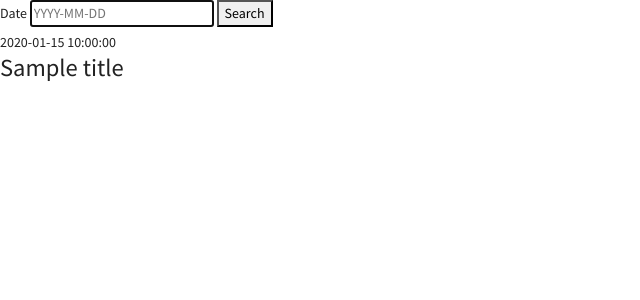
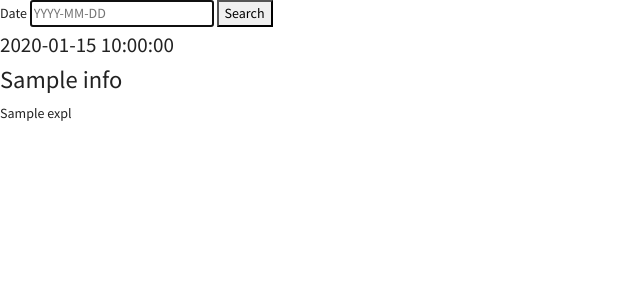
Before and after one commit to celinevalentine/codingcollabs, a Flask app: template templates/index.html in a window 1280 px wide. Shown: the top 300 px of the page, without its empty margins (0-640 px from the left). Run offline with Flask 2, Linux system fonts and the light colour scheme; the template is opened without the code that fills it: most values are stand-ins (such as "Sample title", 1, 10 or a date in 2020); parts of the project's set-up code (start-up, migrations or seed data) failed here and were passed over; some libraries are stand-ins or nearby versions.

Commit message:
image no show

```diff
--- a/app.py
+++ b/app.py
@@ -21,23 +21,25 @@ db.create_all()
 
 API_BASE_URL = "https://api.nasa.gov"
 
-def pic_of_day():
+def pic_of_day(date):
     """get a picture of the day from NASA"""
 
 
-    response = requests.get(f"{API_BASE_URL}/planetary/apod")
-    r = resopnse.json()
-    return r['date']
+    response = requests.get(f"{API_BASE_URL}/planetary/apod?api_key={API_Key}&date={date}")
+    data = response.json()
+    title = data['title']
+    expl = data['explanation']
+    url = data['url']
+    info = {"date":date,"title":title, "expl":expl, "url":url }
+
+    return info
 
 
 
 @app.route('/')
 def homepage():
 
-    response = requests.get(f"{API_BASE_URL}/planetary/apod")
-    title = response.json()['title']
     date = request.args['date']
+    info = pic_of_day(date)
 
-
-
-    return render_template('index.html', date=date, title=title)
+    return render_template('index.html', info=info)
--- a/templates/index.html
+++ b/templates/index.html
@@ -16,8 +16,11 @@
 </form>
 
 <div>
-    {{date}}
-    <h3>{{title}}</h3>
+    <h4>{{info.date}}</h4>
+    <h3>{{info.title}}</h3>
+    <p>{{info.expl}}</p>
+    <img src="{{info.url}}" alt="">
+
 </div>
 
 <script src="https://unpkg.com/axios/dist/axios.js"></script>
```
